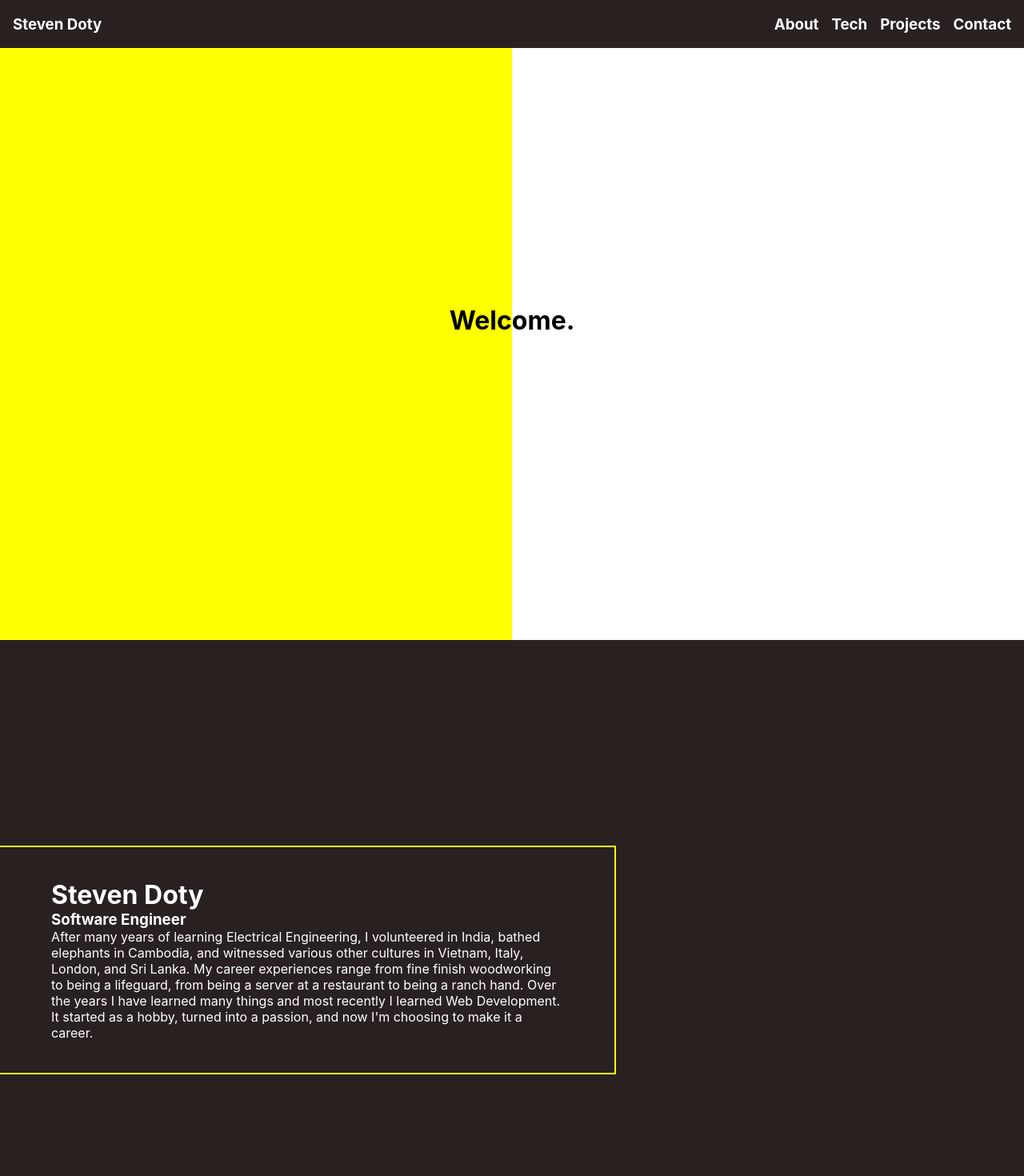
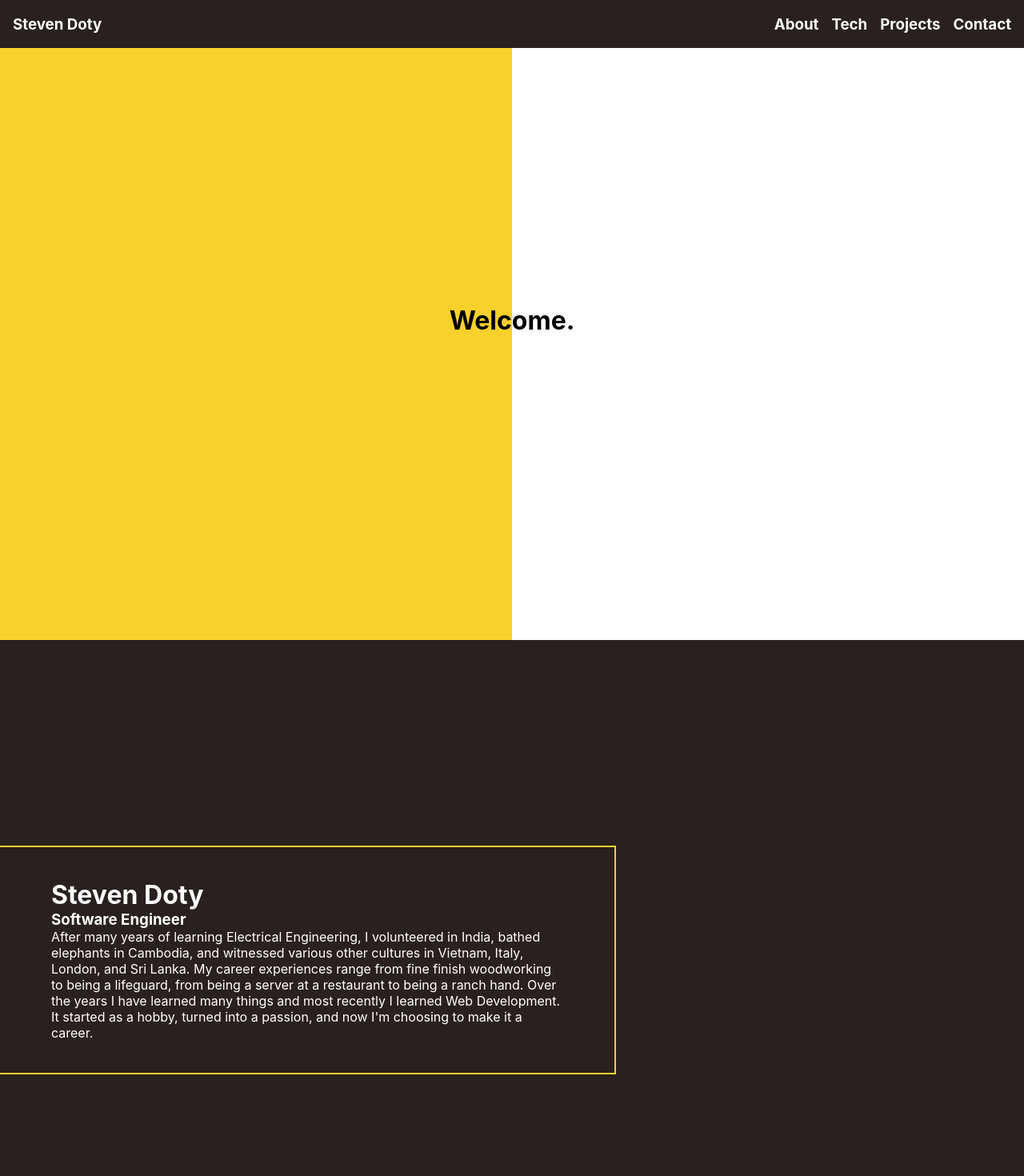
Before and after one commit to stevedoty/stevendoty, a React (Create React App) app: page / in a window 1280 px wide. Shown: the top 1470 px of the page at 80% size. Built offline with nearby package versions, Linux system fonts and the light colour scheme.

Commit message:
replace yellow with #FAD02C

```diff
--- a/src/App.css
+++ b/src/App.css
@@ -39,7 +39,7 @@
 }
 #hero-left{
   left: 0;
-  background-color: yellow;
+  background-color: #FAD02C;
 }
 #hero-right{
   left: 50vw;
@@ -71,7 +71,7 @@
   top: 50%;
   width: 50%;
   padding: 2.5rem 4rem;
-  border: 2px solid yellow;
+  border: 2px solid #FAD02C;
   border-left: none;
   text-align: left;
 }
```
